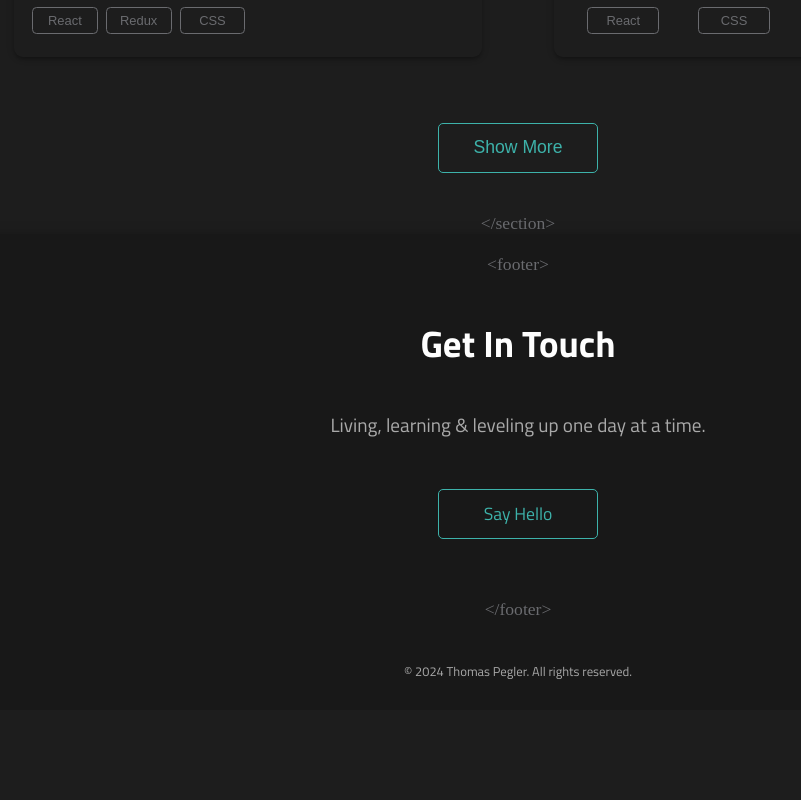
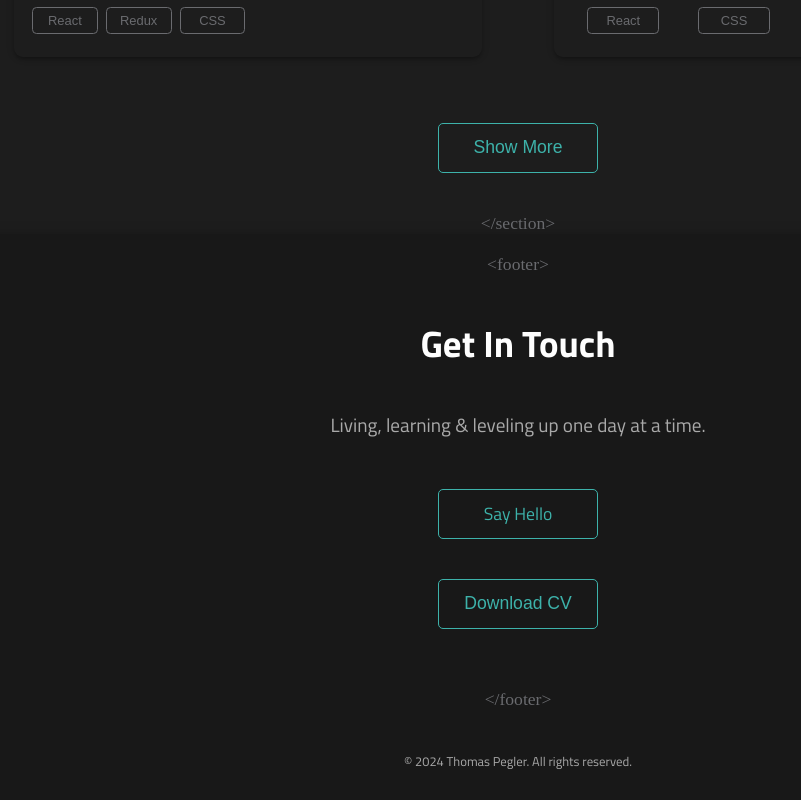
Before and after one commit to thomasboospegler/portfolio-thomas-pegler, a React (Create React App) app: page / in a window 1280 px wide. Shown: the part 4310-5110 px from the top of the page, without its empty margins (122-923 px from the left). Before the commit the page ends 5020 px from the top, so only its background shows below. Built offline with nearby package versions, Linux system fonts and the light colour scheme; a web font is replaced by a local one.

Commit message:
feat: add my CV

```diff
--- a/src/components/Footer.jsx
+++ b/src/components/Footer.jsx
@@ -30,6 +30,18 @@ export default function Footer() {
         >
           Say Hello
         </a>
+        <button
+          className="footer-cv"
+          onClick={
+            () =>
+              window.open(
+                'https://drive.google.com/file/d/11CM8EsUxFy8hBCZNtBy5YJRZYRbRf6xN/view?usp=drive_link',
+                '_blank'
+              )
+          }
+        >
+          Download CV
+        </button>
         {isMobile && (
           <div className="footer-socials">
             <a
--- a/src/styles/Footer.css
+++ b/src/styles/Footer.css
@@ -67,6 +67,28 @@
   height: 50px;
 }
 
+.footer-cv {
+  color: #3db2aa;
+  background-color: transparent;
+  border: 1px solid #3db2aa;
+  border-radius: 5px;
+  line-height: 1;
+  text-decoration: none;
+  font-size: 1.1rem;
+  cursor: pointer;
+  margin: 20px 0;
+  display: flex;
+  justify-content: center;
+  align-items: center;
+  width: 160px;
+  height: 50px;
+}
+
+.footer-cv:hover, .footer-email:hover {
+  background-color: #3db2aa;
+  color: #212121;
+}
+
 .footer-socials {
   display: flex;
   width: 80px;
--- a/src/styles/MyToolbox.css
+++ b/src/styles/MyToolbox.css
@@ -28,6 +28,14 @@
   background-image: var(--bg-gradient);
   background-image: var(--bg-image);
   border: 1px solid transparent;
+}
+
+.toolbox-wrapper-dark li:hover {
+  border: 2px solid #3db2aa;
+}
+
+.toolbox-wrapper-light li:hover {
+  border: 2px solid #7e7e7e;
 }
 
 .toolbox-title {
@@ -91,10 +99,6 @@
   color: var(--main-white);
   margin: 30px;
   transition: all 0.4s ease-in-out;
-}
-
-.languages-container li:hover {
-  transform: scale(1.1);
 }
 
 .languages-container li div {
--- a/src/styles/Projects.css
+++ b/src/styles/Projects.css
@@ -202,6 +202,11 @@
   height: 50px;
 }
 
+.show-more-button:hover {
+  background-color: #3db2aa;
+  color: #212121;
+}
+
 @media only screen and (max-width: 1366px) {
   .project-card {
     zoom: 0.9;
```
Also changed, not shown: 1 other file (tests, documents, lock files or other folders).
